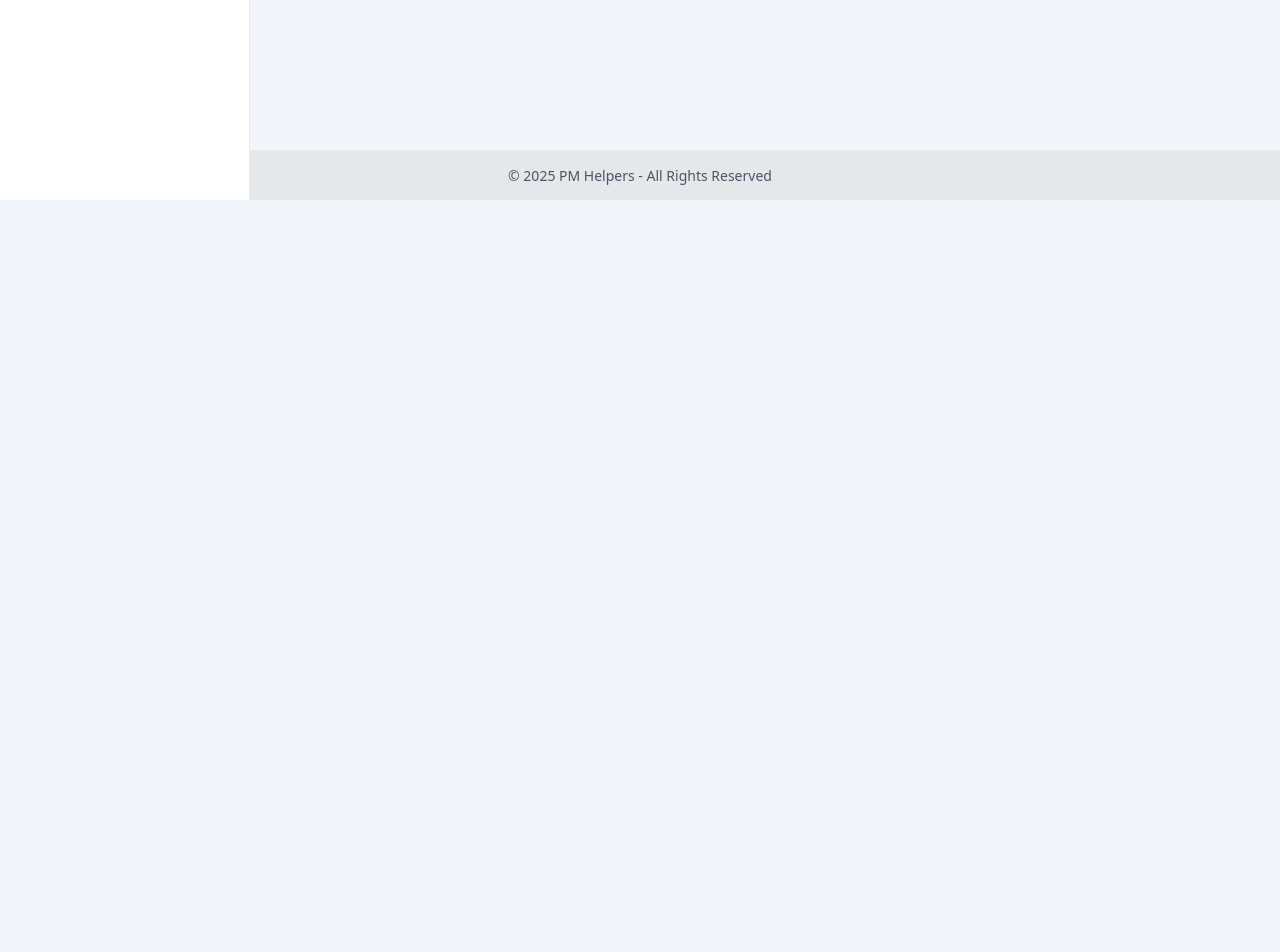
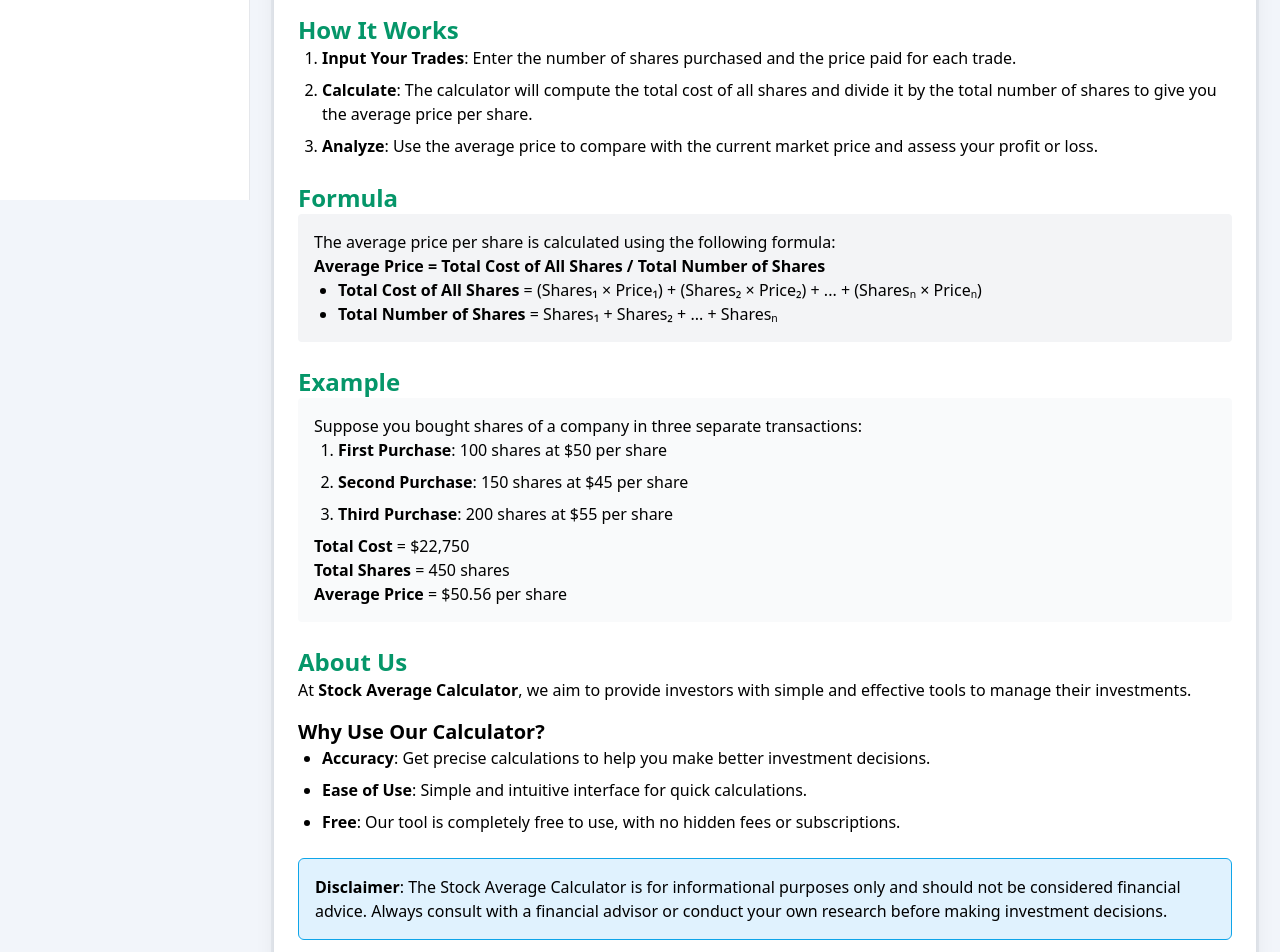
Before and after one commit to pankaj720525/stockaveragecalculator, a Vue app: page /stock-average-calculator in a window 1280 px wide. Shown: the part 600-1552 px from the top of the page. Before the commit the page ends 800 px from the top, so only its background shows below. Built offline with nearby package versions, Linux system fonts and the light colour scheme; what highcharts-vue would draw is missing.

Commit message:
added descriptions

```diff
--- a/src/views/StockAverageCalculator.vue
+++ b/src/views/StockAverageCalculator.vue
@@ -1,5 +1,5 @@
 <template>
-    <div class="grid grid-cols-1 gap-2 lg:grid-cols-2">
+    <div class="grid grid-cols-1 gap-2 lg:grid-cols-2 w-100">
         <div class="bg-white dark:bg-gray-800 rounded-lg px-6 py-8 ring shadow-xl ring-gray-900/5">
             <h1 class="text-2xl font-semibold text-gray-800 dark:text-white mb-4">Stock Average Calculator</h1>
             <div class="grid grid-cols-2 gap-6">
@@ -7,69 +7,128 @@
                     <h3 class="text-bold text-2md dark:text-white">First Buying</h3>
                     <div class="mt-3">
                         <label class="block text-gray-800 dark:text-gray-300">Quantity</label>
-                        <input
-                            v-model.number="quantity1"
-                            type="number"
-                            placeholder="Enter Quantity"
-                            class="w-full p-2 border border-gray-400 dark:bg-gray-900 rounded focus:ring focus:ring-blue-100 dark:text-white"
-                            />
+                        <input v-model.number="quantity1" type="number" placeholder="Enter Quantity"
+                            class="w-full p-2 border border-gray-400 dark:bg-gray-900 rounded focus:ring focus:ring-blue-100 dark:text-white" />
                     </div>
                     <div class="mt-3">
                         <label class="block text-gray-800 dark:text-gray-300">Buying Price Per Share</label>
-                        <input
-                            v-model.number="price1"
-                            type="number"
-                            placeholder="Enter Price"
-                            class="w-full p-2 border border-gray-400 dark:bg-gray-900 rounded focus:ring focus:ring-blue-100 dark:text-white"
-                            />
+                        <input v-model.number="price1" type="number" placeholder="Enter Price"
+                            class="w-full p-2 border border-gray-400 dark:bg-gray-900 rounded focus:ring focus:ring-blue-100 dark:text-white" />
                     </div>
-                    <div v-if="showResults" class="mt-3 font-bold"><span class="text-sm font-semibold dark:text-white">Invested amount in the 1st Buying:</span> <span class="font-bold text-teal-500 break-words">{{ firstInvestment.toLocaleString() }}</span></div>
+                    <div v-if="showResults" class="mt-3 font-bold"><span
+                            class="text-sm font-semibold dark:text-white">Invested amount in the 1st Buying:</span>
+                        <span class="font-bold text-teal-500 break-words">{{ firstInvestment.toLocaleString() }}</span>
+                    </div>
                 </div>
                 <div>
                     <h3 class="text-bold text-2md dark:text-white">Second Buying</h3>
                     <div class="mt-3">
                         <label class="block text-gray-800 dark:text-gray-300">Quantity</label>
-                        <input
-                            v-model.number="quantity2"
-                            type="number"
-                            placeholder="Enter Quantity"
-                            class="w-full p-2 border border-gray-400 dark:bg-gray-900 rounded focus:ring focus:ring-blue-100 dark:text-white"
-                            />
+                        <input v-model.number="quantity2" type="number" placeholder="Enter Quantity"
+                            class="w-full p-2 border border-gray-400 dark:bg-gray-900 rounded focus:ring focus:ring-blue-100 dark:text-white" />
                     </div>
                     <div class="mt-3">
                         <label class="block text-gray-800 dark:text-gray-300">Buying Price Per Share</label>
-                        <input
-                            v-model.number="price2"
-                            type="number"
-                            placeholder="Enter Price"
-                            class="w-full p-2 border border-gray-400 dark:bg-gray-900 rounded focus:ring focus:ring-blue-100 dark:text-white"
-                            />
+                        <input v-model.number="price2" type="number" placeholder="Enter Price"
+                            class="w-full p-2 border border-gray-400 dark:bg-gray-900 rounded focus:ring focus:ring-blue-100 dark:text-white" />
                     </div>
-                    <div v-if="showResults" class="mt-3"> <span class="text-sm font-semibold dark:text-white">Invested amount in the 2nd Buying:</span> <span class="font-bold text-teal-500 break-words">{{ secondInvestment.toLocaleString() }}</span></div>
+                    <div v-if="showResults" class="mt-3"> <span class="text-sm font-semibold dark:text-white">Invested
+                            amount in the 2nd Buying:</span> <span class="font-bold text-teal-500 break-words">{{
+                            secondInvestment.toLocaleString() }}</span></div>
                 </div>
             </div>
             <!-- Result -->
             <div v-if="showResults" class="mt-4 p-4 bg-gray-100 dark:bg-gray-900 rounded text-center">
                 <h3 class="text-lg font-semibold dark:text-white">Investment Summary</h3>
-                <p class="text-2xl font-bold dark:text-white">Total Investment: <span class="text-teal-500 break-words">{{ totalInvestment.toLocaleString() }}</span></p>
-                <p class="text-2xl font-bold dark:text-white"> Average Price Per Share: <span class="text-teal-500 break-words">{{ averagePrice.toLocaleString() }}</span> </p>
+                <p class="text-2xl font-bold dark:text-white">Total Investment: <span
+                        class="text-teal-500 break-words">{{ totalInvestment.toLocaleString() }}</span></p>
+                <p class="text-2xl font-bold dark:text-white"> Average Price Per Share: <span
+                        class="text-teal-500 break-words">{{ averagePrice.toLocaleString() }}</span> </p>
             </div>
             <div class="mt-6 flex justify-between">
-                <button
-                    @click="clearFields"
-                    class="bg-gray-500 font-bold text-white px-4 py-2 rounded hover:bg-gray-600"
-                    >
+                <button @click="clearFields"
+                    class="bg-gray-500 font-bold text-white px-4 py-2 rounded hover:bg-gray-600">
                     Clear
                 </button>
-                <button
-                    @click="manualCalculate"
-                    class="bg-emerald-600 font-bold text-white px-4 py-2 rounded hover:bg-emerald-800"
-                    >
+                <button @click="manualCalculate"
+                    class="bg-emerald-600 font-bold text-white px-4 py-2 rounded hover:bg-emerald-800">
                     Calculate Average
                 </button>
             </div>
         </div>
-        <div class="max-w-2xl dark:bg-gray-800 bg-white p-6 rounded-lg shadow-md h-[100%]">
+        <div class="max-w-2xl dark:bg-gray-800 bg-white p-6 rounded-lg ring shadow-xl ring-gray-900/5 h-[100%]">
+        </div>
+    </div>
+    <div class="mt-4 bg-white dark:bg-gray-800 dark:text-white rounded-lg ring shadow-xl ring-gray-900/5 p-6">
+        <h2 class="text-2xl text-emerald-600 dark:text-emerald-400 font-bold mb-4">Stock Average Calculator</h2>
+        <p class="mb-4">
+            A <strong>Stock Average Calculator</strong> is a tool that helps investors determine the average price
+            of their stock holdings.
+            This is particularly useful when you have purchased the same stock at different prices and want to know
+            the overall average cost per share.
+        </p>
+
+        <h2 class="text-2xl text-emerald-600 dark:text-emerald-400 font-semibold mt-6">How It Works</h2>
+        <ol class="list-decimal pl-6 space-y-2">
+            <li><strong>Input Your Trades</strong>: Enter the number of shares purchased and the price paid for each
+                trade.</li>
+            <li><strong>Calculate</strong>: The calculator will compute the total cost of all shares and divide it
+                by the total number of shares to give you the average price per share.</li>
+            <li><strong>Analyze</strong>: Use the average price to compare with the current market price and assess
+                your profit or loss.</li>
+        </ol>
+
+        <h2 class="text-2xl text-emerald-600 dark:text-emerald-400 font-semibold mt-6">Formula</h2>
+        <div class="bg-gray-100 dark:bg-gray-700 p-4 rounded">
+            <p>The average price per share is calculated using the following formula:</p>
+            <p class="font-bold">Average Price = Total Cost of All Shares / Total Number of Shares</p>
+            <ul class="list-disc pl-6">
+                <li><strong>Total Cost of All Shares</strong> = (Shares₁ × Price₁) + (Shares₂ × Price₂) + ... +
+                    (Sharesₙ × Priceₙ)</li>
+                <li><strong>Total Number of Shares</strong> = Shares₁ + Shares₂ + ... + Sharesₙ</li>
+            </ul>
+        </div>
+
+        <h2 class="text-2xl text-emerald-600 dark:text-emerald-400 font-semibold mt-6">Example</h2>
+        <div class="bg-gray-50 dark:bg-gray-700 p-4 rounded">
+            <p>Suppose you bought shares of a company in three separate transactions:</p>
+            <ol class="list-decimal pl-6 space-y-2">
+                <li><strong>First Purchase</strong>: 100 shares at $50 per share</li>
+                <li><strong>Second Purchase</strong>: 150 shares at $45 per share</li>
+                <li><strong>Third Purchase</strong>: 200 shares at $55 per share</li>
+            </ol>
+            <p class="mt-2"><strong>Total Cost</strong> = $22,750</p>
+            <p><strong>Total Shares</strong> = 450 shares</p>
+            <p><strong>Average Price</strong> = $50.56 per share</p>
+        </div>
+
+        <h2 class="text-2xl text-emerald-600 dark:text-emerald-400 font-semibold mt-6">About Us</h2>
+        <p class="mb-4">At <strong>Stock Average Calculator</strong>, we aim to provide investors with simple and
+            effective tools to manage their investments.</p>
+
+        <h3 class="text-xl font-semibold mt-4">Why Use Our Calculator?</h3>
+        <ul class="list-disc pl-6 space-y-2">
+            <li><strong>Accuracy</strong>: Get precise calculations to help you make better investment decisions.
+            </li>
+            <li><strong>Ease of Use</strong>: Simple and intuitive interface for quick calculations.</li>
+            <li><strong>Free</strong>: Our tool is completely free to use, with no hidden fees or subscriptions.
+            </li>
+        </ul>
+
+        <!-- <div class="mt-6 p-4 bg-blue-50 dark:bg-blue-500/30 rounded">
+            <h2 class="text-2xl text-emerald-600 dark:text-emerald-400 font-semibold">Contact Us</h2>
+            <p>If you have any questions, feedback, or need assistance, feel free to reach out to us at
+                <a href="mailto:support@stockaveragecalculator.com"
+                    class="text-blue-600 underline">support@stockaveragecalculator.com</a>.
+            </p>
+        </div> -->
+
+        <div
+        class="mt-6 p-4 border border-sky-500 bg-sky-100 dark:bg-sky-900 dark:border-sky-400 rounded-md">
+            <p><strong>Disclaimer</strong>: The Stock Average Calculator is for informational purposes only and
+                should not be considered financial advice.
+                Always consult with a financial advisor or conduct your own research before making investment
+                decisions.</p>
         </div>
     </div>
 </template>
@@ -136,6 +195,4 @@ export default {
 }
 </script>
 
-<style>
-
-</style>
+<style></style>
```
